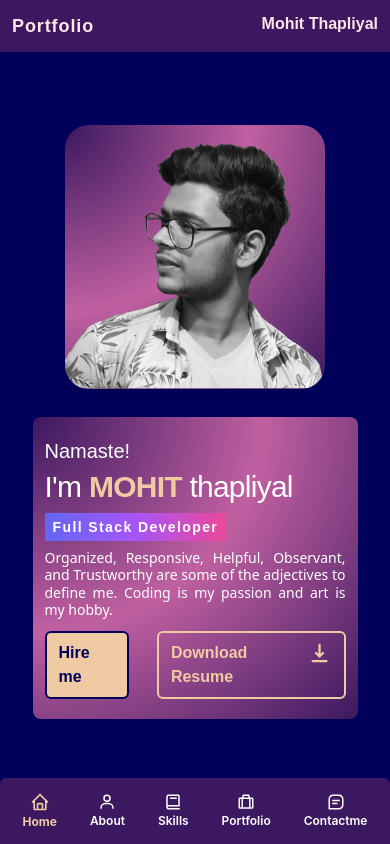
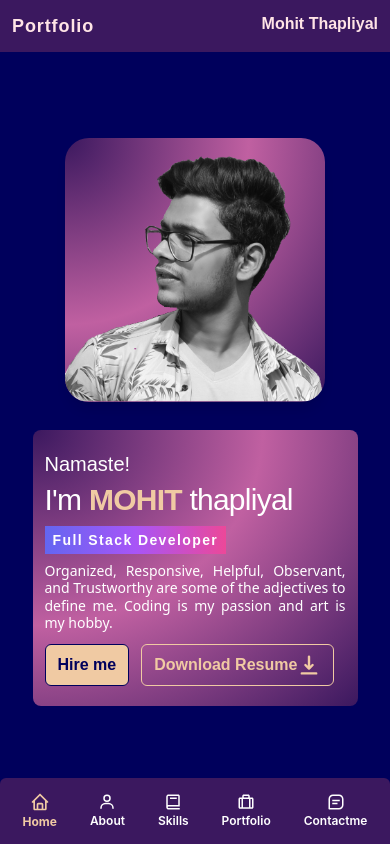
Before and after one commit to Mohit-Thapliyal/Portfolio, a React (Create React App) app: page / in a window 390 px wide. Built offline with nearby package versions, Linux system fonts and the light colour scheme.

Commit message:
main screen button responsiveness

```diff
--- a/src/components/Main/Main.jsx
+++ b/src/components/Main/Main.jsx
@@ -39,10 +39,10 @@ const Main = () => {
               some of the adjectives to define me. Coding is my passion and art
               is my hobby.
             </p>
-            <div className="flex gap-4 mt-3 lg:mt-10">
+            <div className="flex mt-3 md:gap-4 lg:mt-10">
               <Link
                 to="contact"
-                className="px-3 py-2 font-bold transition-all duration-500 ease-out border-2 rounded-md cursor-pointer border-primary text-primary hover:scale-110 bg-highlight md:px-5 active:border-highlight active:text-highlight active:bg-primary focus:bg-highlight/80"
+                className="px-3 py-2 font-bold transition-all duration-500 ease-out border rounded-md cursor-pointer md:border-2 border-primary text-primary hover:scale-110 bg-highlight md:px-5 active:border-highlight active:text-highlight active:bg-primary focus:bg-highlight/80"
               >
                 Hire me
               </Link>
@@ -51,7 +51,7 @@ const Main = () => {
                   "https://drive.google.com/file/d/1qb19b9Z4yZ6iWWdH5XPlIWn1L8jgI8S6/view?usp=sharing"
                 }
                 target="blank"
-                className="flex px-3 py-2 ml-3 font-bold transition-all duration-500 bg-transparent border-2 rounded-md hover:scale-110 hover:bg-highlight text-highlight hover:text-primary md:px-5 border-highlight hover:border-primary"
+                className="flex px-3 py-2 ml-3 font-bold transition-all duration-500 bg-transparent border rounded-md md:border-2 hover:scale-110 hover:bg-highlight text-highlight hover:text-primary md:px-5 border-highlight hover:border-primary"
               >
                 Download Resume
                 <HiDownload className="text-2xl font-thin" />
```
